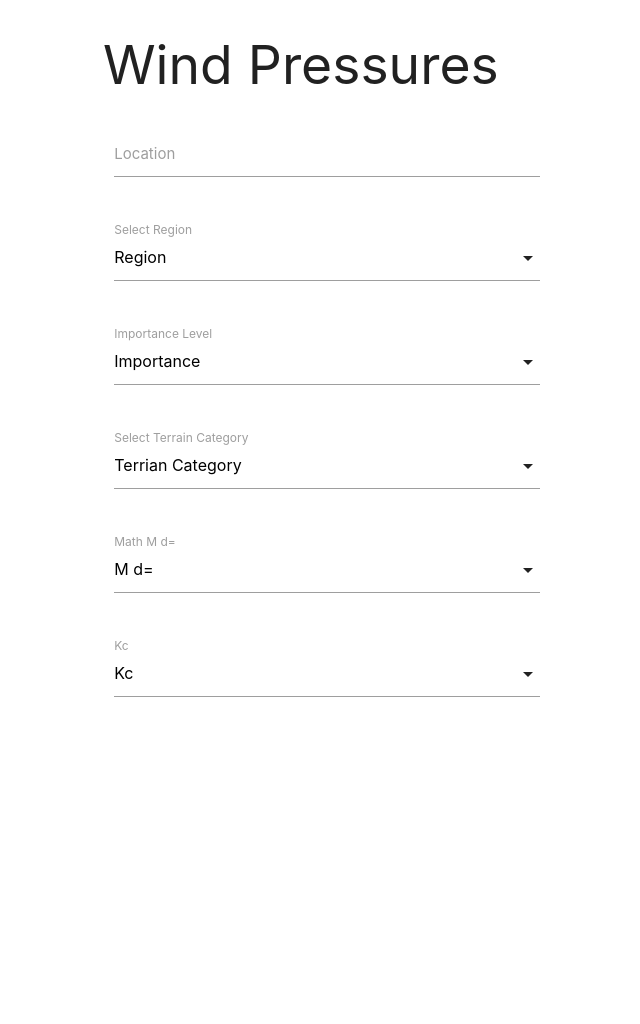
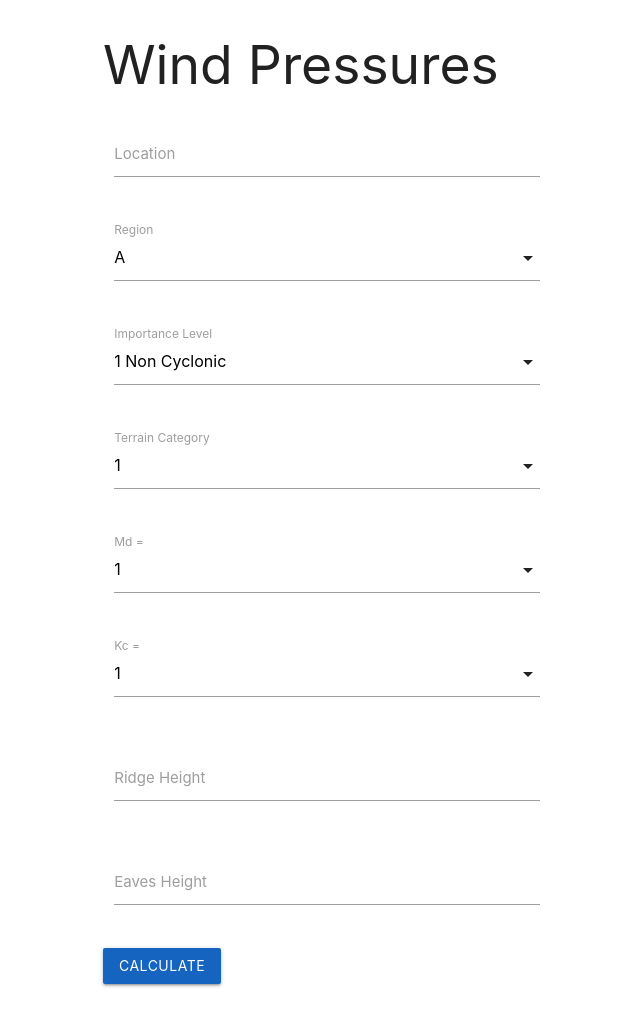
Before and after one commit to oldManLemon/regionalWinds, a Flask app: page / in a window 1280 px wide. Shown: the whole page, without its empty margins (89-729 px from the left). Before the commit the page ends 697 px from the top, so only its background shows below. Run offline with Flask 2, Linux system fonts and the light colour scheme.

Commit message:
packaged it up, added wtf forms

```diff
--- /dev/null
+++ b/run.py
@@ -0,0 +1,4 @@
+from windOnline import app
+
+if __name__ == "__main__":
+    app.run(debug=True)
--- /dev/null
+++ b/windOnline/__init__.py
@@ -0,0 +1,6 @@
+from flask import Flask
+
+app = Flask(__name__)
+app.config['SECRET_KEY'] = '3e01c1650be861b686cebac5f0713365'
+
+from windOnline import routes
--- a/windOnline/flaskhello.py
+++ /dev/null
@@ -1,10 +0,0 @@
-from flask import Flask, render_template
-
-app = Flask(__name__)
-
-@app.route("/")
-def hello():
-    return render_template('windForm.html')
-
-if __name__ == "__main__":
-    app.run()
--- /dev/null
+++ b/windOnline/forms.py
@@ -0,0 +1,24 @@
+from flask_wtf import FlaskForm
+from wtforms import StringField, SubmitField, SelectField, FloatField
+from wtforms.validators import DataRequired, NumberRange
+
+class windForm(FlaskForm):
+    region = SelectField(
+        'Region',choices=[('A', 'A'),('B', 'B'),('C', 'C'),('D', 'D')]
+    )
+    importance = SelectField(
+        'Importance Level',choices=[('1N', '1 Non Cyclonic'),('1C', '1 Cyclonic'),('2', '2'),('3', '3'),('4', '4')]
+    )
+    terrain = SelectField(
+        'Terrain Category',choices=[('TerrainCat1','1'),('TerrainCat1_5','1.5'),('TerrainCat2','2'),('TerrainCat2_5','2.5'),('TerrainCat3','3'),
+                                    ('TerrainCat3_5','3.5'),('TerrainCat4','4')]
+    )
+    md = SelectField(
+        'Md = ', choices=[('1','1'),('0.95', '0.95')]
+    )
+    kc = SelectField(
+        'Kc = ', choices=[('1','1'),('0.95','0.95'),('0.9','0.9'),('0.8','0.8')]
+    )
+    ridgeHeight = FloatField('Ridge Height', validators=[DataRequired(), NumberRange(min = 1, max = 200)])
+    eavesHeight = FloatField('Eaves Height',validators=[DataRequired(), NumberRange(min = 1, max = 200)])
+    submit = SubmitField('Calculate')
--- /dev/null
+++ b/windOnline/routes.py
@@ -0,0 +1,13 @@
+from flask import Flask, render_template
+from windOnline import app
+from windOnline.forms import windForm
+
+
+
+
+@app.route("/", methods=['GET', 'POST'])
+def wind():
+    form = windForm()
+    if form.validate_on_submit():
+        pass
+    return render_template('windForm.html', title = 'Wind Pressure Calc Form', form=form)
--- /dev/null
+++ b/windOnline/templates/layout.html
@@ -0,0 +1,32 @@
+<!DOCTYPE html>
+<html lang="en">
+
+<head>
+    <meta charset="UTF-8">
+    <meta name="viewport" content="width=device-width, initial-scale=1.0">
+    <meta http-equiv="X-UA-Compatible" content="ie=edge">
+    {% if title %}
+    <title> {{title}}</title>
+    {% else %}
+    <title>Structural Engineering Calculator</title>
+    {% endif %}
+
+
+    <!-- Compiled and minified CSS -->
+    <link rel="stylesheet" href="https://cdnjs.cloudflare.com/ajax/libs/materialize/1.0.0-rc.2/css/materialize.min.css">
+
+</head>
+
+<body>
+
+    {% block content %}{% endblock %}
+
+</body>
+
+
+<!-- Compiled and minified JavaScript -->
+<script src="https://cdnjs.cloudflare.com/ajax/libs/materialize/1.0.0-rc.2/js/materialize.min.js"></script>
+
+
+
+</html>
--- a/windOnline/templates/windForm.html
+++ b/windOnline/templates/windForm.html
@@ -1,103 +1,64 @@
-<!DOCTYPE html>
-<html lang="en">
+{% extends "layout.html" %} {% block content %}
 
-<head>
-    <meta charset="UTF-8">
-    <meta name="viewport" content="width=device-width, initial-scale=1.0">
-    <meta http-equiv="X-UA-Compatible" content="ie=edge">
-    <title>Wind Form</title>
-
-    <!-- Compiled and minified CSS -->
-    <link rel="stylesheet" href="https://cdnjs.cloudflare.com/ajax/libs/materialize/1.0.0-rc.2/css/materialize.min.css">
-
-</head>
-
-<body>
 <div class="container">
     <div class="row">
         <h2>Wind Pressures</h2>
-            <form action="">
+        <form method="POST" action="">
             <div class="row">
                 <div class="input-field col s6">
                     <input id="location" type="text">
                     <label for="location">Location</label>
                 </div>
             </div>
-
+            <!-- Wind Form Examples -->
             <div class="row">
                 <div class="input-field col s6">
-                        <select>
-                            <option value="" disabled selected>Region</option>
-                            <option value="A">A</option>
-                            <option value="B">B</option>
-                            <option value="C">C</option>
-                            <option value="D">D</option>
-                        </select>
-                        <label>Select Region</label>
+                    {{form.region}} {{form.region.label}}
                 </div>
             </div>
             <div class="row">
                 <div class="input-field col s6">
-                            <select>
-                                <option value="" disabled selected>Importance</option>
-                                <option value="importance_1">1</option>
-                                <option value="importance_2">2</option>
-                                <option value="importance_3">3</option>
-                                <option value="importance_4">4</option>
-                            </select>
-                            <label>Importance Level</label>
+                    {{form.importance}} {{form.importance.label}}
                 </div>
             </div>
             <div class="row">
                 <div class="input-field col s6">
-                                <select>
-                                    <option value="" disabled selected>Terrian Category</option>
-                                    <option value="cat_1">1</option>
-                                    <option value="cat_2">2</option>
-                                    <option value="cat_3">3</option>
-                                    <option value="cat_4">4</option>
-                                </select>
-                                <label>Select Terrain Category</label>
+                    {{form.terrain}} {{form.terrain.label}}
                 </div>
             </div>
             <div class="row">
                 <div class="input-field col s6">
-                                    <select>
-                                        <option value="" disabled selected>M d=</option>
-                                        <option value="md95">0.95</option>
-                                        <option value="md1">1</option>
-
-                                    </select>
-                                    <label>Math M d=</label>
+                    {{form.md}} {{form.md.label}}
                 </div>
             </div>
             <div class="row">
                 <div class="input-field col s6">
-                                        <select>
-                                            <option value="" disabled selected>Kc</option>
-                                            <option value="kc_1">1</option>
-                                            <option value="kc_95">0.95</option>
-                                            <option value="kc_9">0.9</option>
-                                            <option value="kc_8">0.8</option>
-                                        </select>
-                                        <label>Kc</label>
+                    {{form.kc}} {{form.kc.label}}
                 </div>
             </div>
+            <div class="row">
+                <div class="input-field col s6">
+                    {{form.ridgeHeight}} {{form.ridgeHeight.label}}
+                </div>
+            </div>
+            <div class="row">
+                <div class="input-field col s6">
+                    {{form.ridgeHeight}} {{form.eavesHeight.label}}
+                </div>
+            </div>
+            <div class="row">
+                {{form.submit(class="white-text btn blue darken-3")}}
+            </div>
+
+
+
+
         </form>
 
-        </div>
-    </div>
-</body>
-
-
-<!-- Compiled and minified JavaScript -->
-<script src="https://cdnjs.cloudflare.com/ajax/libs/materialize/1.0.0-rc.2/js/materialize.min.js"></script>
 
         <script>
             document.addEventListener('DOMContentLoaded', function () {
                 var elems = document.querySelectorAll('select');
                 var instances = M.FormSelect.init(elems);
             });
-</script>
-
-</html>
+        </script> {% endblock content %}
--- a/windOnline/wind.py
+++ b/windOnline/wind.py
@@ -1,6 +1,6 @@
 import pyodbc
 import math
-import tableWorker
+import windOnline.tableWorker as tableWorker
 
 server = 'localhost\\SQLEXPRESS'
 database = 'flaskblog'
@@ -27,6 +27,7 @@ Md = 0.95
 Kc = 1
 HeightRidge=10.5
 EavesHeight=15.5
+
 HeightRidge = int(math.ceil(HeightRidge))
 EavesHeight = int(math.ceil(EavesHeight))
 #print(HeightRidge)
@@ -37,6 +38,8 @@ VuNumber = tableWorker.importanceLevels('[Non Cyclonic]',Importance)
 Vu = tableWorker.regionalWind(Region, str(VuNumber))
 mCatRidge = tableWorker.terrainCats(TerrainCat,str(HeightRidge))
 mCatEaves =tableWorker.terrainCats(TerrainCat,str(EavesHeight))
+
+#Calc Work
 serviceR = float(Vs)*mCatRidge
 serviceE = float(Vs)*mCatEaves
 serviceR = int(round(serviceR))
```
Lines whose indentation alone changed are shown as unchanged.
